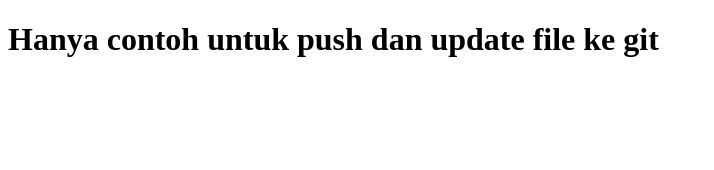
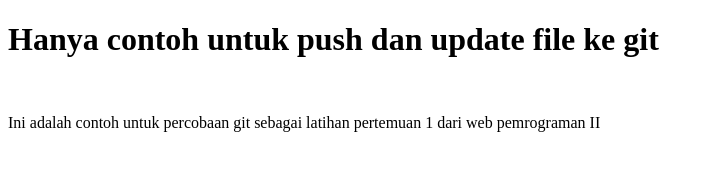
Before and after one commit to devasafira/latihan-git, a plain HTML site: page hanya-contoh.html in a window 1280 px wide. Shown: the whole page, without its empty margins (0-714 px from the left). Drawn offline with Linux system fonts and the light colour scheme.

Commit message:
penambahan isi dari hanya-contoh.html

```diff
--- a/hanya-contoh.html
+++ b/hanya-contoh.html
@@ -8,5 +8,7 @@
 </head>
 <body>
     <h1>Hanya contoh untuk push dan update file ke git</h1>
+    <br>
+    <p>Ini adalah contoh untuk percobaan git sebagai latihan pertemuan 1 dari web pemrograman II</p>
 </body>
 </html>
```
